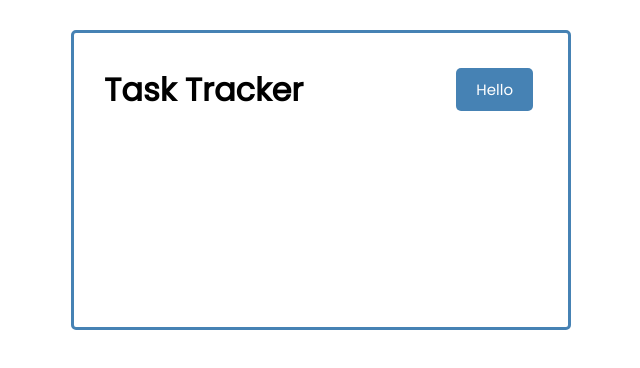
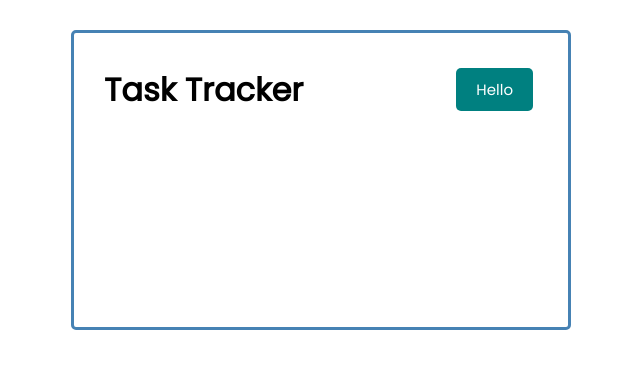
Before and after one commit to StringAna/react-task-tracker, a React (Create React App) app: page / in a window 1280 px wide. Shown: the top 368 px of the page, without its empty margins (319-959 px from the left). Built offline with nearby package versions, Linux system fonts and the light colour scheme.

Commit message:
onClick as prop to Button.js,defined in Header.js

```diff
--- a/src/components/Button.js
+++ b/src/components/Button.js
@@ -1,9 +1,6 @@
 import PropTypes from "prop-types";
 
-const Button = ({ color, text }) => {
-  const onClick = (e) => {
-    console.log("Clicked", e);
-  };
+const Button = ({ color, text, onClick }) => {
   return (
     <button
       onClick={onClick}
@@ -22,5 +19,6 @@ Button.defaultProps = {
 Button.propTypes = {
   text: PropTypes.string,
   color: PropTypes.string,
+  onClick: PropTypes.func,
 };
 export default Button;
--- a/src/components/Header.js
+++ b/src/components/Header.js
@@ -3,10 +3,13 @@ import PropTypes from "prop-types";
 import Button from "./Button";
 
 const Header = ({ title }) => {
+  const onClick = () => {
+    console.log("Clicked");
+  };
   return (
     <header className="header">
       <h1>{title}</h1>
-      <Button text="Hello" />
+      <Button text="Hello" color="Teal" onClick={onClick} />
     </header>
   );
 };
```
